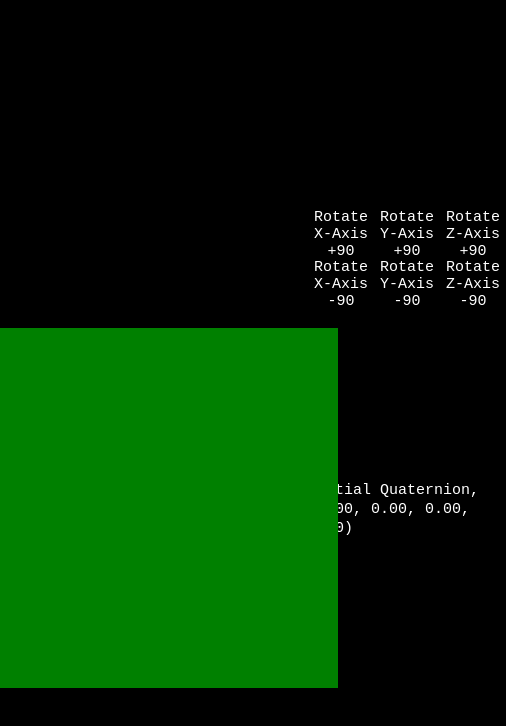
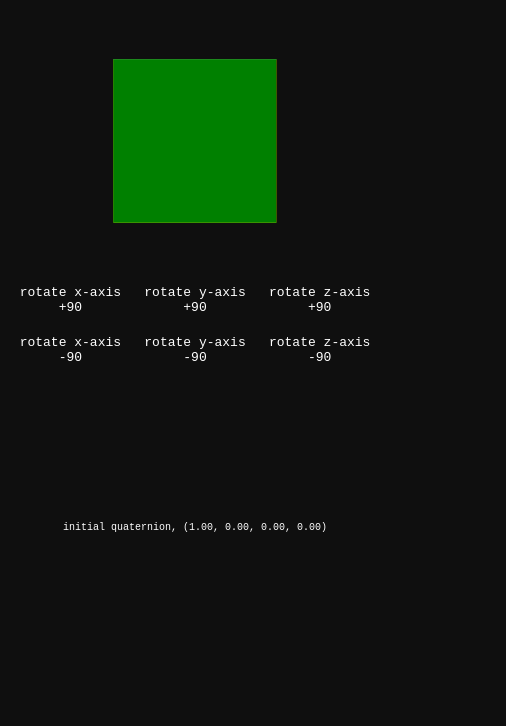
Before and after one commit to MikeyZv/quaternion, a plain HTML site: page index.html in a window 390 px wide. Shown: the whole page, 506 px wide, since content can reach past the window. Drawn offline with Linux system fonts and the light colour scheme.

Commit message:
Version 1.09
- added mobile layout

```diff
--- a/index.html
+++ b/index.html
@@ -21,14 +21,14 @@
             <div class="right-container">
                 <div class="button-container">
                     <div class="btn-row">
-                        <button id="btn-rotate-x-pos90" class="rotateBtn">Rotate X-Axis +90</button>
-                        <button id="btn-rotate-y-pos90" class="rotateBtn">Rotate Y-Axis +90</button>
-                        <button id="btn-rotate-z-pos90" class="rotateBtn">Rotate Z-Axis +90</button>
+                        <button id="btn-rotate-x-pos90" class="rotateBtn">rotate x-axis +90</button>
+                        <button id="btn-rotate-y-pos90" class="rotateBtn">rotate y-axis +90</button>
+                        <button id="btn-rotate-z-pos90" class="rotateBtn">rotate z-axis +90</button>
                     </div>
                     <div class="btn-row">
-                        <button id="btn-rotate-x-neg90" class="rotateBtn">Rotate X-Axis -90</button>
-                        <button id="btn-rotate-y-neg90" class="rotateBtn">Rotate Y-Axis -90</button>
-                        <button id="btn-rotate-z-neg90" class="rotateBtn">Rotate Z-Axis -90</button>
+                        <button id="btn-rotate-x-neg90" class="rotateBtn">rotate x-axis -90</button>
+                        <button id="btn-rotate-y-neg90" class="rotateBtn">rotate y-axis -90</button>
+                        <button id="btn-rotate-z-neg90" class="rotateBtn">rotate z-axis -90</button>
                     </div>
                 </div>
                 <div class="output-container">
--- a/quaternion.js
+++ b/quaternion.js
@@ -116,7 +116,7 @@ function slerp(a, b, t) {
 };
 
 let initQuat = toQuaterion(0,0,0,0);
-document.getElementById("text-container").innerHTML = `<span class='textCSS'>Initial Quaternion, (${initQuat.w.toFixed(2)}, ${initQuat.x.toFixed(2)}, ${initQuat.y.toFixed(2)}, ${initQuat.z.toFixed(2)})</span>`;
+document.getElementById("text-container").innerHTML = `<span class='textCSS'>initial quaternion, (${initQuat.w.toFixed(2)}, ${initQuat.x.toFixed(2)}, ${initQuat.y.toFixed(2)}, ${initQuat.z.toFixed(2)})</span>`;
 
 function rotateXPos() {
     xPos90Btn.removeEventListener("click", rotateXPos);
@@ -165,10 +165,10 @@ function rotateXPos() {
         let cube = document.querySelector(".cube");
         let percent = t/100;
         let slerpQ = slerp(q1, q3, percent);
-        let slerpText1 = `slerp(q1, q3) quaternion = (${slerpQ.w.toFixed(2)}, ${slerpQ.x.toFixed(2)}, ${slerpQ.y.toFixed(2)}, ${slerpQ.z.toFixed(2)})<br/>`;
+        let slerpText1 = `slerp(q1, q3), quaternion = (${slerpQ.w.toFixed(2)}, ${slerpQ.x.toFixed(2)}, ${slerpQ.y.toFixed(2)}, ${slerpQ.z.toFixed(2)})<br/>`;
         slerpQ.toAxisAngle();
         cube.style.transform = `rotate3d(${slerpQ.x},${slerpQ.y},${slerpQ.z},${slerpQ.w}deg)`;
-        let slerpText2 = `slerp(q1, q3) angle-axis = (${slerpQ.w.toFixed(2)}, ${slerpQ.x.toFixed(2)}, ${slerpQ.y.toFixed(2)}, ${slerpQ.z.toFixed(2)})<br/>`;
+        let slerpText2 = `slerp(q1, q3), angle-axis = (${slerpQ.w.toFixed(2)}, ${slerpQ.x.toFixed(2)}, ${slerpQ.y.toFixed(2)}, ${slerpQ.z.toFixed(2)})<br/>`;
         document.getElementById("slerp-container").innerHTML = `<span class='textCSS'>${slerpText1} ${slerpText2}</span>`;
         t++;
         if (t == 101) {
@@ -237,10 +237,10 @@ function rotateYPos() {
         let cube = document.querySelector(".cube");
         let percent = t/100;
         let slerpQ = slerp(q1, q3, percent);
-        let slerpText1 = `slerp(q1, q3) quaternion = (${slerpQ.w.toFixed(2)}, ${slerpQ.x.toFixed(2)}, ${slerpQ.y.toFixed(2)}, ${slerpQ.z.toFixed(2)})<br/>`;
+        let slerpText1 = `slerp(q1, q3), quaternion = (${slerpQ.w.toFixed(2)}, ${slerpQ.x.toFixed(2)}, ${slerpQ.y.toFixed(2)}, ${slerpQ.z.toFixed(2)})<br/>`;
         slerpQ.toAxisAngle();
         cube.style.transform = `rotate3d(${slerpQ.x},${slerpQ.y},${slerpQ.z},${slerpQ.w}deg)`;
-        let slerpText2 = `slerp(q1, q3) angle-axis = (${slerpQ.w.toFixed(2)}, ${slerpQ.x.toFixed(2)}, ${slerpQ.y.toFixed(2)}, ${slerpQ.z.toFixed(2)})<br/>`;
+        let slerpText2 = `slerp(q1, q3), angle-axis = (${slerpQ.w.toFixed(2)}, ${slerpQ.x.toFixed(2)}, ${slerpQ.y.toFixed(2)}, ${slerpQ.z.toFixed(2)})<br/>`;
         document.getElementById("slerp-container").innerHTML = `<span class='textCSS'>${slerpText1} ${slerpText2}</span>`;
         t++;
         if (t == 101) {
@@ -309,10 +309,10 @@ function rotateZPos() {
         let cube = document.querySelector(".cube");
         let percent = t/100;
         let slerpQ = slerp(q1, q3, percent);
-        let slerpText1 = `slerp(q1, q3) quaternion = (${slerpQ.w.toFixed(2)}, ${slerpQ.x.toFixed(2)}, ${slerpQ.y.toFixed(2)}, ${slerpQ.z.toFixed(2)})<br/>`;
+        let slerpText1 = `slerp(q1, q3), quaternion = (${slerpQ.w.toFixed(2)}, ${slerpQ.x.toFixed(2)}, ${slerpQ.y.toFixed(2)}, ${slerpQ.z.toFixed(2)})<br/>`;
         slerpQ.toAxisAngle();
         cube.style.transform = `rotate3d(${slerpQ.x},${slerpQ.y},${slerpQ.z},${slerpQ.w}deg)`;
-        let slerpText2 = `slerp(q1, q3) angle-axis = (${slerpQ.w.toFixed(2)}, ${slerpQ.x.toFixed(2)}, ${slerpQ.y.toFixed(2)}, ${slerpQ.z.toFixed(2)})<br/>`;
+        let slerpText2 = `slerp(q1, q3), angle-axis = (${slerpQ.w.toFixed(2)}, ${slerpQ.x.toFixed(2)}, ${slerpQ.y.toFixed(2)}, ${slerpQ.z.toFixed(2)})<br/>`;
         document.getElementById("slerp-container").innerHTML = `<span class='textCSS'>${slerpText1} ${slerpText2}</span>`;
         t++;
         if (t == 101) {
@@ -382,10 +382,10 @@ function rotateXNeg() {
         let cube = document.querySelector(".cube");
         let percent = t/100;
         let slerpQ = slerp(q1, q3, percent);
-        let slerpText1 = `slerp(q1, q3) quaternion = (${slerpQ.w.toFixed(2)}, ${slerpQ.x.toFixed(2)}, ${slerpQ.y.toFixed(2)}, ${slerpQ.z.toFixed(2)})<br/>`;
+        let slerpText1 = `slerp(q1, q3), quaternion = (${slerpQ.w.toFixed(2)}, ${slerpQ.x.toFixed(2)}, ${slerpQ.y.toFixed(2)}, ${slerpQ.z.toFixed(2)})<br/>`;
         slerpQ.toAxisAngle();
         cube.style.transform = `rotate3d(${slerpQ.x},${slerpQ.y},${slerpQ.z},${slerpQ.w}deg)`;
-        let slerpText2 = `slerp(q1, q3) angle-axis = (${slerpQ.w.toFixed(2)}, ${slerpQ.x.toFixed(2)}, ${slerpQ.y.toFixed(2)}, ${slerpQ.z.toFixed(2)})<br/>`;
+        let slerpText2 = `slerp(q1, q3), angle-axis = (${slerpQ.w.toFixed(2)}, ${slerpQ.x.toFixed(2)}, ${slerpQ.y.toFixed(2)}, ${slerpQ.z.toFixed(2)})<br/>`;
         document.getElementById("slerp-container").innerHTML = `<span class='textCSS'>${slerpText1} ${slerpText2}</span>`;
         t++;
         if (t == 101) {
@@ -455,10 +455,10 @@ function rotateYNeg() {
         let cube = document.querySelector(".cube");
         let percent = t/100;
         let slerpQ = slerp(q1, q3, percent);
-        let slerpText1 = `slerp(q1, q3) quaternion = (${slerpQ.w.toFixed(2)}, ${slerpQ.x.toFixed(2)}, ${slerpQ.y.toFixed(2)}, ${slerpQ.z.toFixed(2)})<br/>`;
+        let slerpText1 = `slerp(q1, q3), quaternion = (${slerpQ.w.toFixed(2)}, ${slerpQ.x.toFixed(2)}, ${slerpQ.y.toFixed(2)}, ${slerpQ.z.toFixed(2)})<br/>`;
         slerpQ.toAxisAngle();
         cube.style.transform = `rotate3d(${slerpQ.x},${slerpQ.y},${slerpQ.z},${slerpQ.w}deg)`;
-        let slerpText2 = `slerp(q1, q3) angle-axis = (${slerpQ.w.toFixed(2)}, ${slerpQ.x.toFixed(2)}, ${slerpQ.y.toFixed(2)}, ${slerpQ.z.toFixed(2)})<br/>`;
+        let slerpText2 = `slerp(q1, q3), angle-axis = (${slerpQ.w.toFixed(2)}, ${slerpQ.x.toFixed(2)}, ${slerpQ.y.toFixed(2)}, ${slerpQ.z.toFixed(2)})<br/>`;
         document.getElementById("slerp-container").innerHTML = `<span class='textCSS'>${slerpText1} ${slerpText2}</span>`;
         t++;
         if (t == 101) {
@@ -528,10 +528,10 @@ function rotateZNeg() {
         let cube = document.querySelector(".cube");
         let percent = t/100;
         let slerpQ = slerp(q1, q3, percent);
-        let slerpText1 = `slerp(q1, q3) quaternion = (${slerpQ.w.toFixed(2)}, ${slerpQ.x.toFixed(2)}, ${slerpQ.y.toFixed(2)}, ${slerpQ.z.toFixed(2)})<br/>`;
+        let slerpText1 = `slerp(q1, q3), quaternion = (${slerpQ.w.toFixed(2)}, ${slerpQ.x.toFixed(2)}, ${slerpQ.y.toFixed(2)}, ${slerpQ.z.toFixed(2)})<br/>`;
         slerpQ.toAxisAngle();
         cube.style.transform = `rotate3d(${slerpQ.x},${slerpQ.y},${slerpQ.z},${slerpQ.w}deg)`;
-        let slerpText2 = `slerp(q1, q3) angle-axis = (${slerpQ.w.toFixed(2)}, ${slerpQ.x.toFixed(2)}, ${slerpQ.y.toFixed(2)}, ${slerpQ.z.toFixed(2)})<br/>`;
+        let slerpText2 = `slerp(q1, q3), angle-axis = (${slerpQ.w.toFixed(2)}, ${slerpQ.x.toFixed(2)}, ${slerpQ.y.toFixed(2)}, ${slerpQ.z.toFixed(2)})<br/>`;
         document.getElementById("slerp-container").innerHTML = `<span class='textCSS'>${slerpText1} ${slerpText2}</span>`;
         t++;
         if (t == 101) {
--- a/styles.css
+++ b/styles.css
@@ -4,7 +4,7 @@
 }
 
 body {
-    background-color: black;
+    background-color: #0f0f0f;
 }
 
 #main-container {
@@ -12,7 +12,7 @@ body {
     justify-content: space-evenly;
     align-items: center;
     background-color: none;
-    height: 1000px;
+    height: 800px;
     margin: 0px;
     padding: 0px;
 }
@@ -49,7 +49,7 @@ body {
     width: 100%;
     height: 50px;
     border: none;
-    background-color: black;
+    background-color: #0f0f0f;
     color: white;
     font-family: 'Courier New', Courier, monospace;
     font-size: 15px;
@@ -57,13 +57,14 @@ body {
 
 .rotateBtn:hover {
     cursor: pointer;
-    background-color: white;
-    color: black;
+    /* background-color: white;
+    color: black; */
 }
 
 .output-container {
     background-color: none;
     height: 400px;
+    width: 100%;
     display: flex;
     flex-direction: column;
     justify-content: center;
@@ -129,3 +130,37 @@ body {
     background-color: yellow;
     transform: rotate3d(1,0,0,-90deg) translate3d(0,0,var(--translateZ));
 }
+
+@media (max-width: 600px) {
+    :root {
+        --cube-width: 150px;
+        --translateZ: 75px;
+    }
+
+    #main-container {
+        flex-direction: column;
+    }
+
+    .cube-container {
+        height: 300px;
+        width: 100%;
+    }
+
+    .right-container {
+        height: 600px;
+        width: 100%;
+    }
+
+    .output-container {
+        height: 300px;
+    }
+
+
+    .rotateBtn {
+        font-size: 13px;
+    }
+
+    .textCSS {
+        font-size: 10px;
+    }
+}
```
